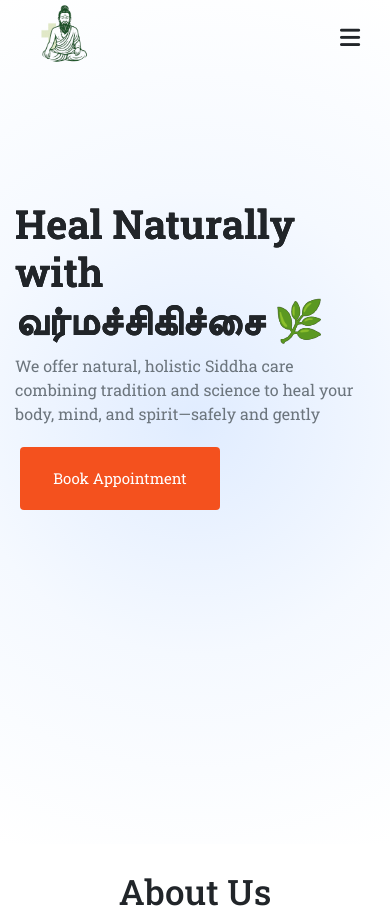
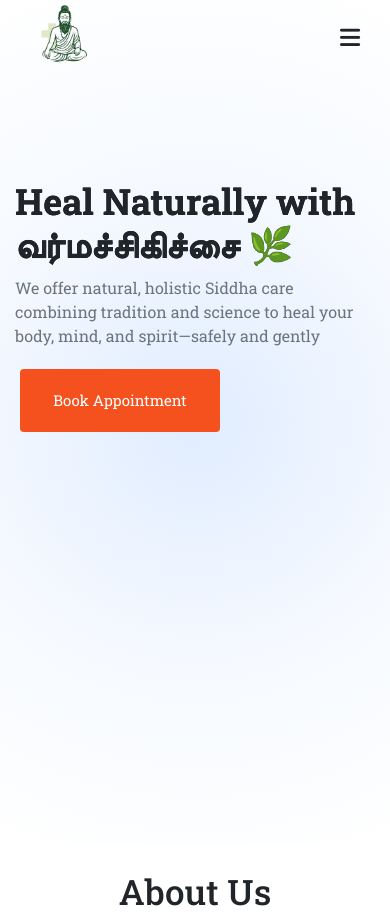
Before and after one commit to sriram-65/siddha, a Flask app: page / in a window 390 px wide. Shown: the top 913 px of the page. Run offline with Flask 3, Linux system fonts and the light colour scheme.

Commit message:
Update style.css

```diff
--- a/static/style.css
+++ b/static/style.css
@@ -293,7 +293,7 @@ responsive */
     #home h1{
 
      text-shadow: 0px 0px 0.1px black;
-     font-size: 40px;
+     font-size: 36px;
      font-weight: 900;
      margin-top: 5em;
 
```
